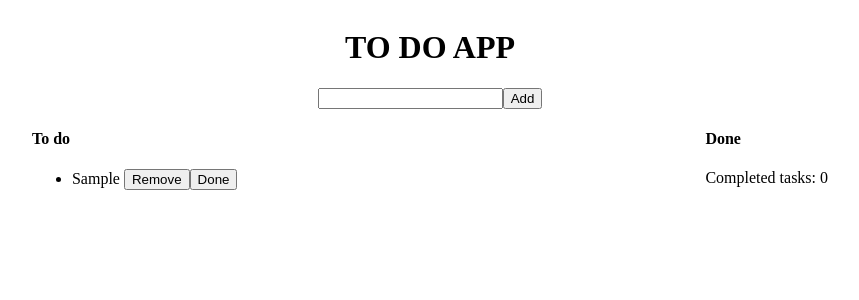
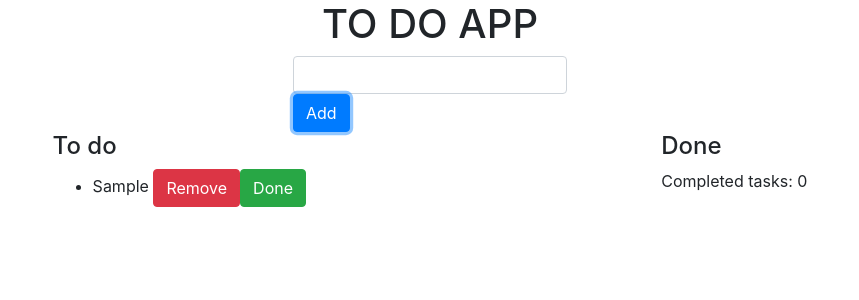
Before and after one commit to adrianrak/todo-app-angular, an Angular app: page / in a window 1280 px wide. Both pictures are taken after typing "Sample" into the empty fields and a click on the button "Add". Shown: the top 300 px of the page, without its empty margins (210-1069 px from the left). Built offline with nearby package versions, Linux system fonts and the light colour scheme.

Commit message:
add bootstrap

```diff
--- a/angular.json
+++ b/angular.json
@@ -23,7 +23,8 @@
               "src/assets"
             ],
             "styles": [
-              "src/styles.css"
+              "src/styles.css",
+              "./node_modules/bootstrap/dist/css/bootstrap.css"
             ],
             "scripts": []
           },
--- a/package.json
+++ b/package.json
@@ -20,6 +20,7 @@
     "@angular/platform-browser": "~7.0.0",
     "@angular/platform-browser-dynamic": "~7.0.0",
     "@angular/router": "~7.0.0",
+    "bootstrap": "^4.1.3",
     "core-js": "^2.5.4",
     "rxjs": "~6.3.3",
     "zone.js": "~0.8.26"
--- a/src/app/add-task/add-task.component.html
+++ b/src/app/add-task/add-task.component.html
@@ -1,4 +1,4 @@
 <div>
-  <input [(ngModel)]="newTask">
-  <button (click)="add()">Add</button>
+  <input [(ngModel)]="newTask" class="form-control">
+  <button (click)="add()" class="btn btn-primary">Add</button>
 </div>
--- a/src/app/app.component.ts
+++ b/src/app/app.component.ts
@@ -1,5 +1,4 @@
-import { Component } from '@angular/core';
-
+import { Component, ViewEncapsulation } from '@angular/core';
 @Component({
   selector: 'app-root',
   templateUrl: './app.component.html',
--- a/src/app/todo-task/todo-task.component.html
+++ b/src/app/todo-task/todo-task.component.html
@@ -2,8 +2,8 @@
   <ul>
     <li *ngFor="let task of tasksList">
       {{task}}
-      <button (click)="remove(task)">Remove</button>
-      <button (click)="done(task)">Done</button>
+      <button (click)="remove(task)" class="btn btn-danger">Remove</button>
+      <button (click)="done(task)" class="btn btn-success">Done</button>
     </li>
   </ul>
 </ng-container>
```
Also changed, not shown: 1 other file (tests, documents, lock files or other folders).
